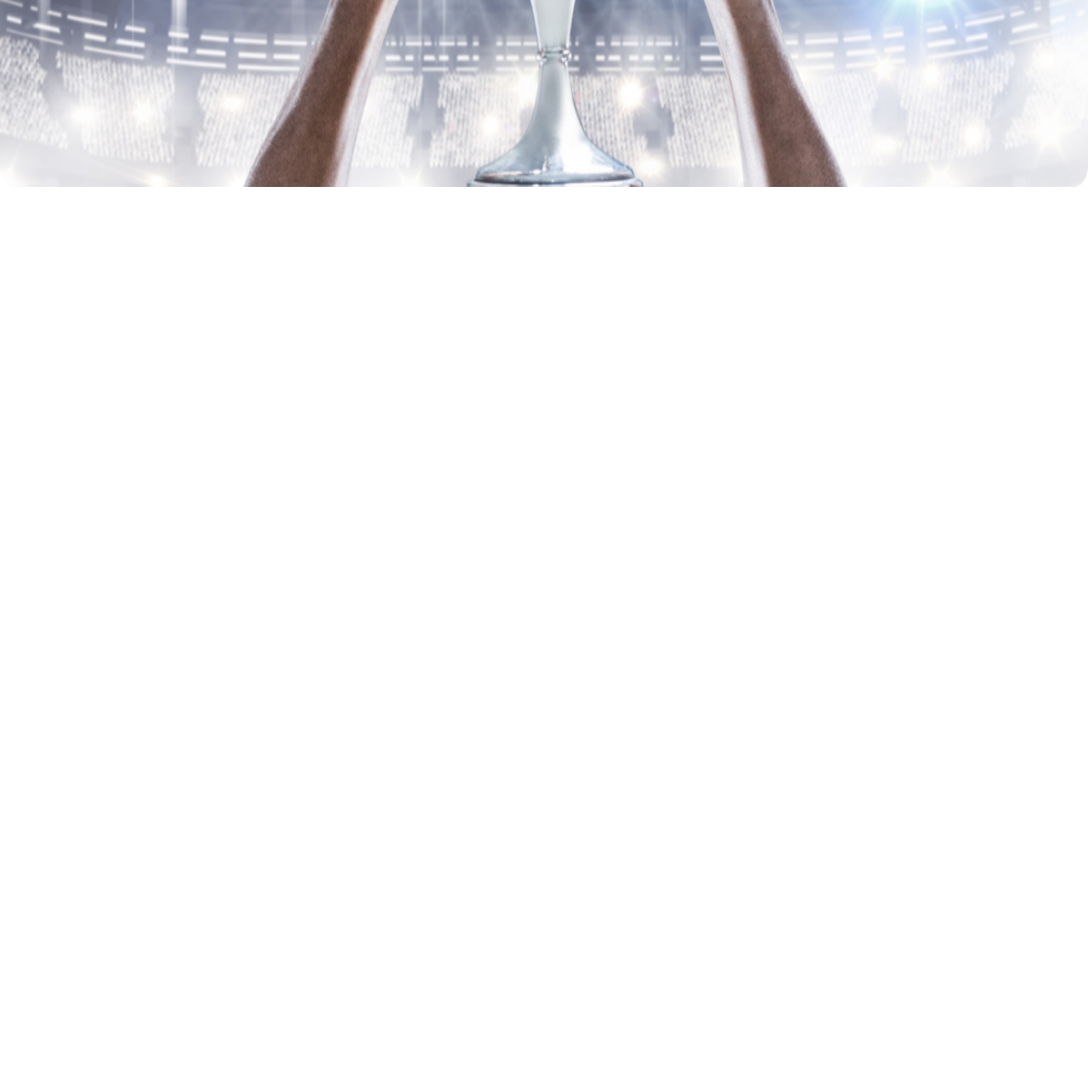
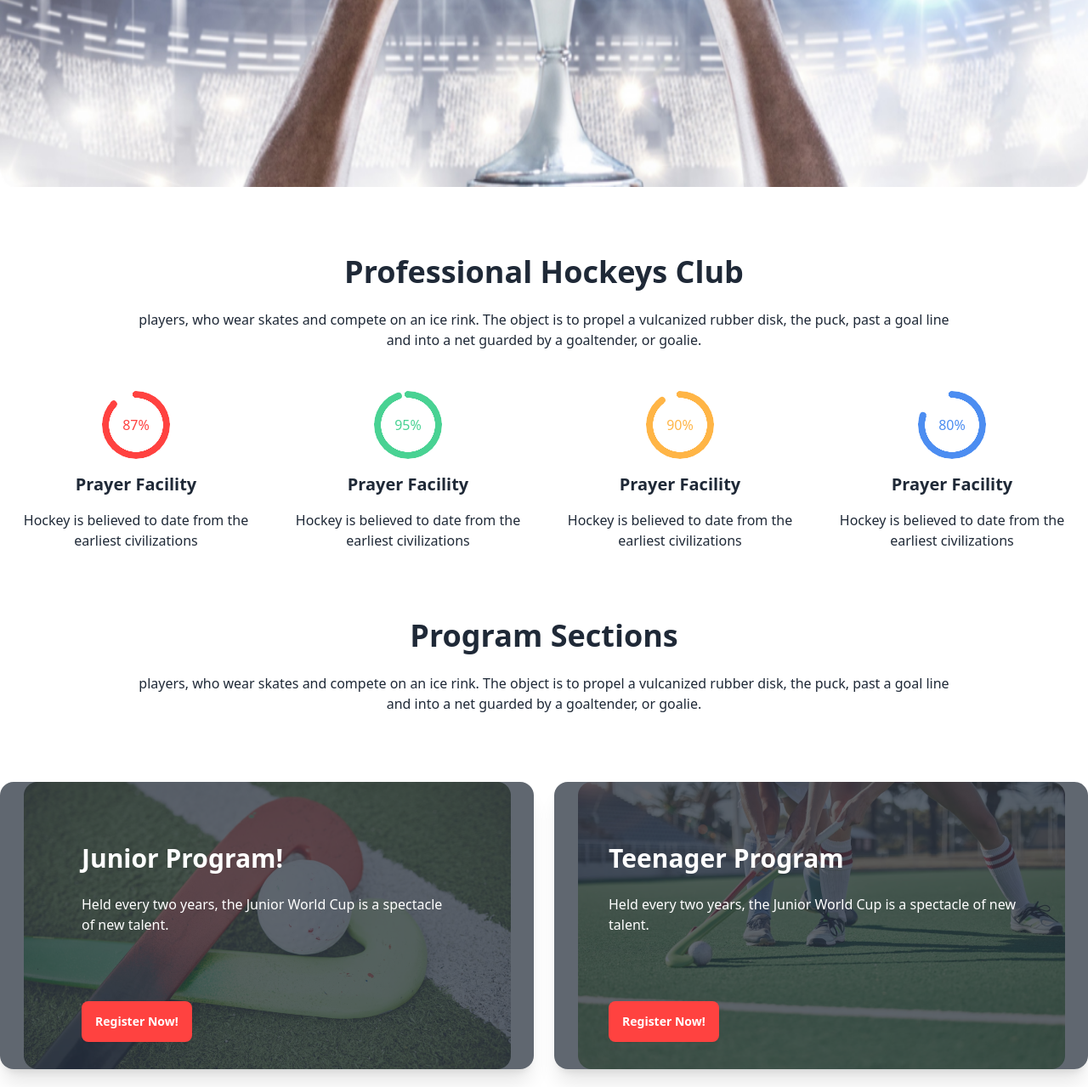
Before and after one commit to Amite55/assinment-03, a plain HTML site: page hockey/index.html in a window 1280 px wide. Shown: the part 773-2052 px from the top of the page at 85% size. Before the commit the page ends 1073 px from the top, so only its background shows below. Drawn offline with nearby package versions, Linux system fonts and the light colour scheme.

Commit message:
thare are two section complete

```diff
--- a/hockey/index.html
+++ b/hockey/index.html
@@ -21,6 +21,10 @@
               colors: {
                 clifford: '#da373d',
                 'btn-bg-color': '#FF4240',
+                '95': '#49D293',
+                '90': '#FFB546',
+                '80': '#4C8DF1',
+
               }
             }
           }
@@ -113,7 +117,101 @@
     </header>
 
     <main>
+        <!-- ==========Radial progress section start hare=========== -->
 
+        <!-- ========Radial progress description ========= -->
+        <div class="text-center">
+          <h2 class="text-3xl lg:text-4xl font-extrabold mb-6">Professional Hockeys Club</h2>
+          <p class="w-9/12 mx-auto">players, who wear skates and compete on an ice rink. The object is to propel a vulcanized rubber disk, the puck, past a goal line and into a net guarded by a goaltender, or goalie.</p>
+        </div>
+
+        <!-- ----------radial progress------------- -->
+
+        <div class="my-12 grid grid-cols-1 gap-8 px-4 lg:grid-cols-4">
+          <!-- fast progress -->
+         <div class="text-center space-y-4">
+          <div class="radial-progress text-btn-bg-color" style="--value:87;" role="progressbar">87%</div>
+            <h4 class="text-xl font-semibold">Prayer Facility</h4>
+            <p>Hockey is believed to date from the earliest civilizations</p>
+         </div>
+
+          <!-- second progress -->
+          <div class="text-center space-y-4">
+            <div class="radial-progress text-95" style="--value:95;" role="progressbar">95%</div>
+              <h4 class="text-xl font-semibold">Prayer Facility</h4>
+              <p>Hockey is believed to date from the earliest civilizations</p>
+           </div>
+
+            <!-- third progress -->
+         <div class="text-center space-y-4">
+          <div class="radial-progress text-90" style="--value:90;" role="progressbar">90%</div>
+            <h4 class="text-xl font-semibold">Prayer Facility</h4>
+            <p>Hockey is believed to date from the earliest civilizations</p>
+         </div>
+
+          <!-- fourth progress -->
+          <div class="text-center space-y-4">
+            <div class="radial-progress text-80" style="--value:80;" role="progressbar">80%</div>
+              <h4 class="text-xl font-semibold">Prayer Facility</h4>
+              <p>Hockey is believed to date from the earliest civilizations</p>
+           </div>
+
+
+
+        </div>
+
+        <!-- ==========Radial progress section ends hare=========== -->
+
+        <!-- =============program section start hare============ -->
+
+        <!-- program description -->
+        <div class="my-20 text-center">
+          <h2 class="text-4xl font-extrabold mb-6">Program Sections</h2>
+          <p class="w-9/12 mx-auto">players, who wear skates and compete on an ice rink. The object is to propel a vulcanized rubber disk, the puck, past a goal line and into a net guarded by a goaltender, or goalie.</p>
+        </div>
+        </div>
+
+        <!-- program card -->
+        <div class="grid grid-cols-1 gap-6 lg:grid-cols-2">
+          <!-- fast card program -->
+          <div class="card bg-base-100 shadow-xl image-full">
+            <figure><img src="Images/2.png" alt="" /></figure>
+            <div class="card-body mx-16">
+              <h2 class="card-title text-3xl mb-4 mt-10 font-extrabold text-white">Junior Program!</h2>
+              <p class="text-white">Held every two years, the Junior World Cup is a spectacle of new talent.</p>
+              <div class="card-actions ">
+                <button class="btn bg-btn-bg-color border-none text-white">Register Now!</button>
+              </div>
+            </div>
+          </div>
+          <!-- second program card -->
+          <div class="card  bg-base-100 shadow-xl image-full">
+            <figure><img src="Images/3.png" alt="" /></figure>
+            <div class="card-body px-16">
+              <h2 class="card-title text-3xl mb-4 mt-10 font-extrabold text-white">Teenager Program</h2>
+              <p class="text-white">Held every two years, the Junior World Cup is a spectacle of new talent.</p>
+              <div class="card-actions ">
+                <button class="btn bg-btn-bg-color border-none text-white">Register Now!</button>
+              </div>
+            </div>
+          </div>
+
+        </div>
+
+        <!-- third card program -->
+         <!-- second program card -->
+         <div class="card mt-6 bg-base-100 shadow-xl mx-auto image-full">
+          <figure><img src="Images/4.png" alt="" /></figure>
+          <div class="card-body px-16 ">
+            <h2 class="card-title text-3xl mb-4 mt-10 lg:mt-40 font-extrabold text-white">Professional Program</h2>
+            <p class="text-white">Held every two years, the Junior World Cup is a spectacle of new talent.</p>
+            <div class="card-actions ">
+              <button class="btn bg-btn-bg-color border-none text-white">Register Now!</button>
+            </div>
+          </div>
+        </div>
+
+        <!-- =============program section ends hare============ -->
     </main>
 
     <footer>
```
